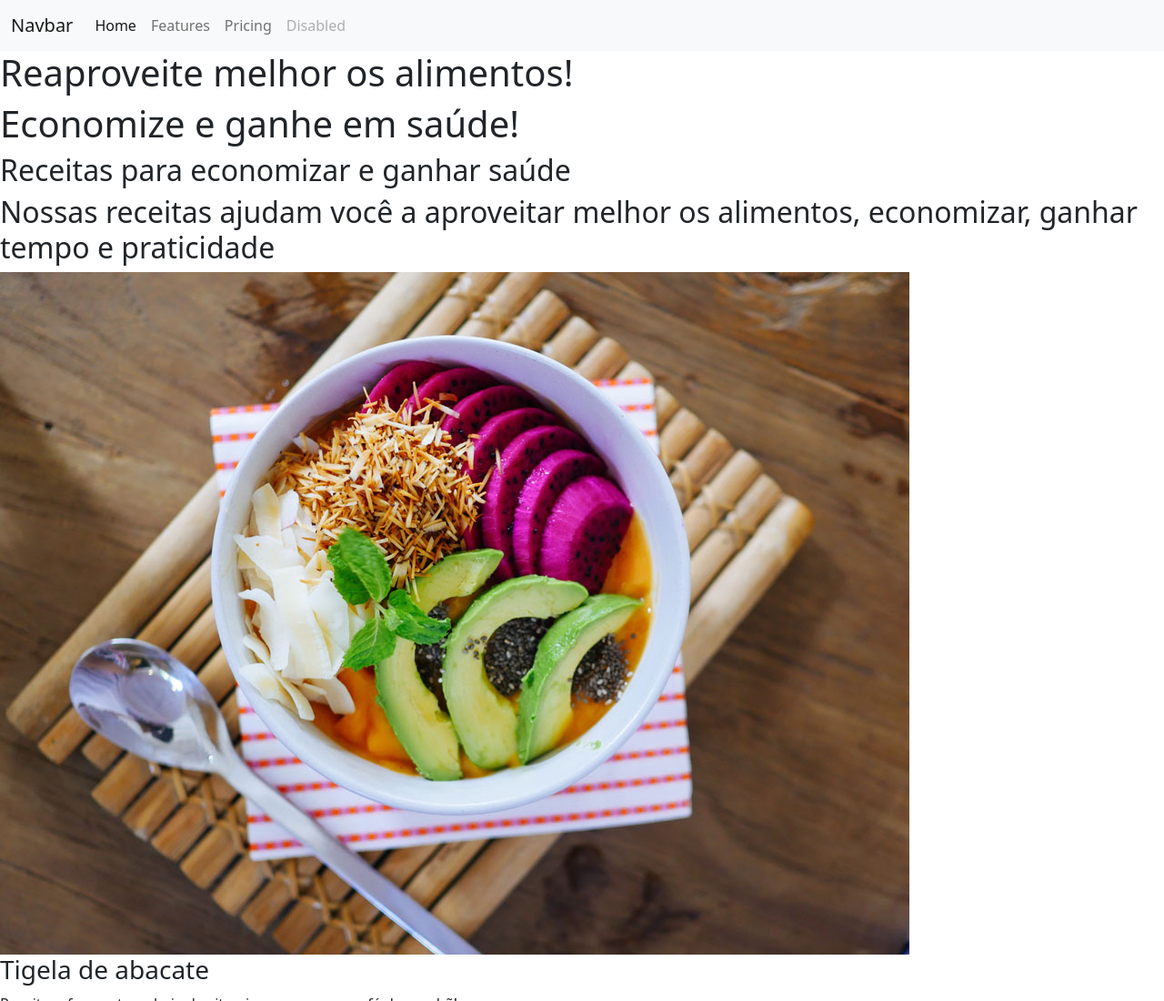
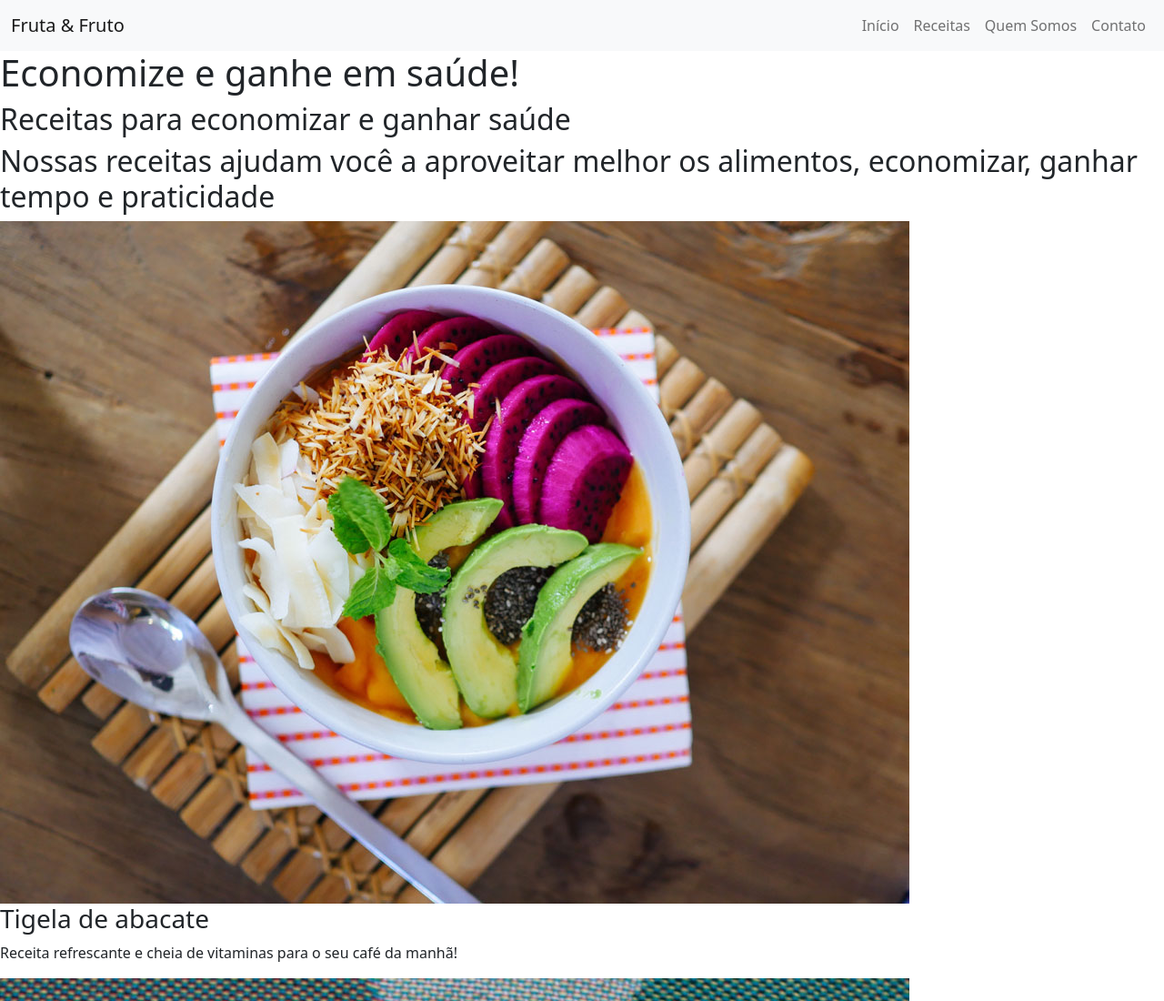
Before and after one commit to LeninMatos/bootstrap-landing-page-projeto-base, a plain HTML site: page projeto-base/index.html in a window 1280 px wide. Shown: the top 1100 px of the page at 91% size. Drawn offline with nearby package versions, Linux system fonts and the light colour scheme.

Commit message:
Adicionado os textos na NavBar e autalizado o flex da NavBar

```diff
--- a/projeto-base/index.html
+++ b/projeto-base/index.html
@@ -11,27 +11,19 @@
   </head>
 
   <body>
-    <nav class="navbar navbar-expand-lg bg-light">
+    <nav class="navbar navbar-expand-lg bg-light fixed-top">
       <div class="container-fluid">
-        <a class="navbar-brand" href="#">Navbar</a>
+        <a class="navbar-brand" href="#">Fruta & Fruto</a>
         <button class="navbar-toggler" type="button" data-bs-toggle="collapse" data-bs-target="#navbarNav"
           aria-controls="navbarNav" aria-expanded="false" aria-label="Toggle navigation">
-          <span class="navbar-toggler-icon"></span>
+        <span class="navbar-toggler-icon"></span>
         </button>
-        <div class="collapse navbar-collapse" id="navbarNav">
+        <div class="collapse navbar-collapse justify-content-end" id="navbarNav">
           <ul class="navbar-nav">
-            <li class="nav-item">
-              <a class="nav-link active" aria-current="page" href="#">Home</a>
-            </li>
-            <li class="nav-item">
-              <a class="nav-link" href="#">Features</a>
-            </li>
-            <li class="nav-item">
-              <a class="nav-link" href="#">Pricing</a>
-            </li>
-            <li class="nav-item">
-              <a class="nav-link disabled">Disabled</a>
-            </li>
+            <li class="nav-item"><a class="nav-link" href="#">Início</a></li>
+            <li class="nav-item"><a class="nav-link" href="#">Receitas</a></li>
+            <li class="nav-item"><a class="nav-link" href="#">Quem Somos</a></li>
+            <li class="nav-item"><a class="nav-link" href="#">Contato</a></li>
           </ul>
         </div>
       </div>
```
